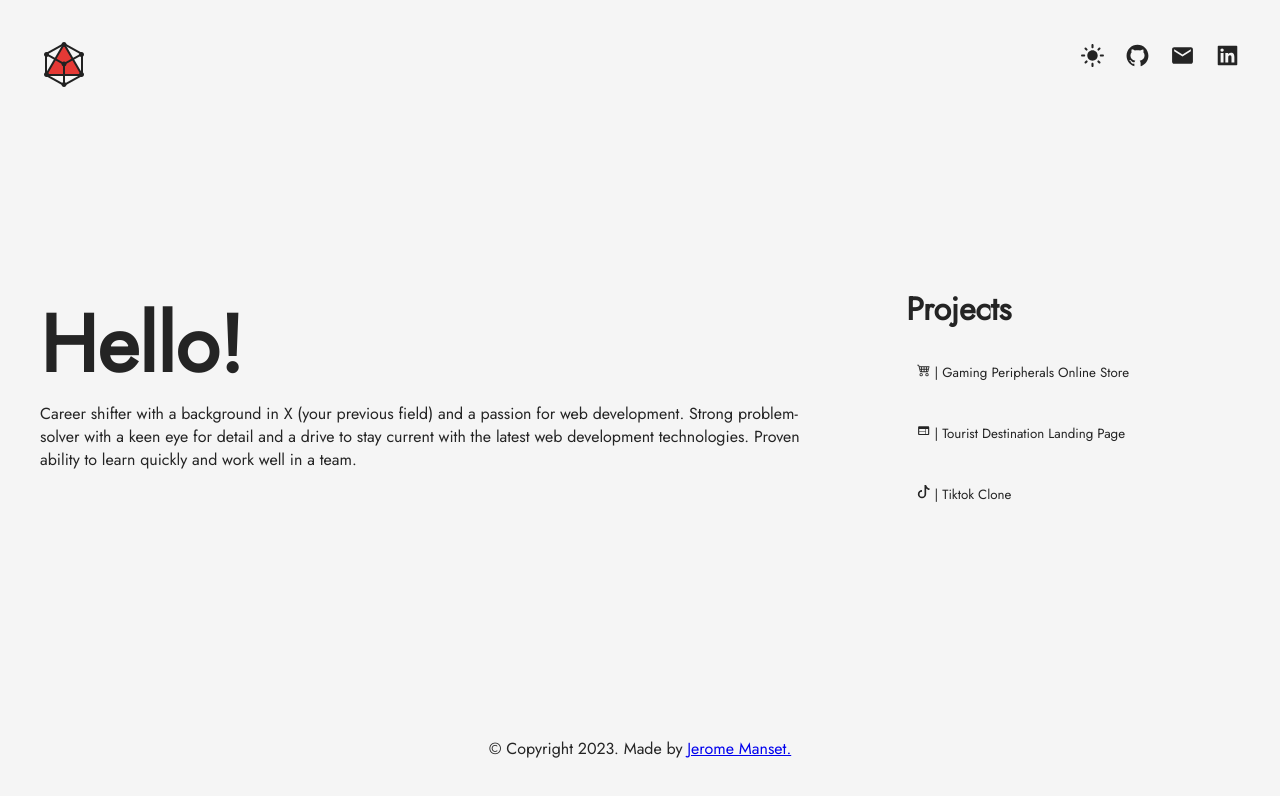
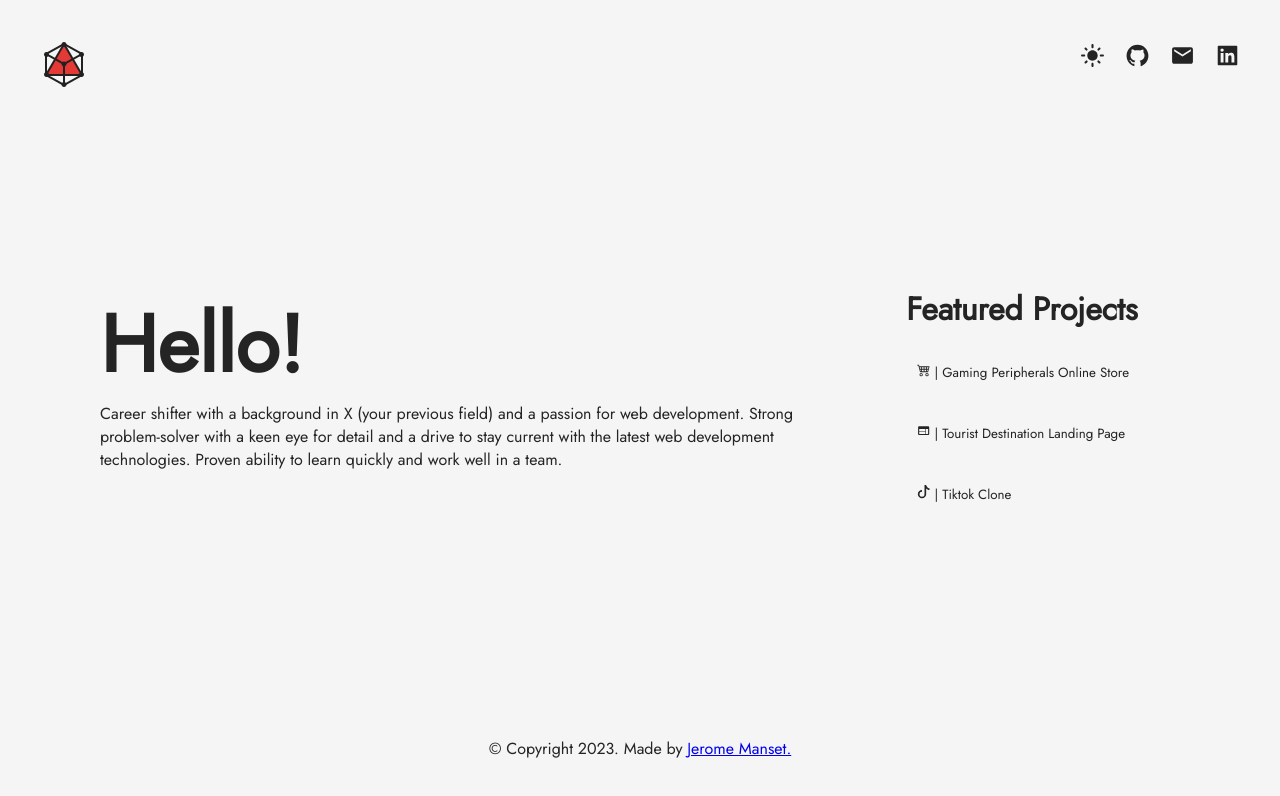
Before and after one commit to kujerocoding/jmanset-portfolio, a React (Vite) app: page / in a window 1280 px wide. Shown: the top 796 px of the page. Built offline with nearby package versions, Linux system fonts and the light colour scheme.

Commit message:
Add links to the icons

```diff
--- a/src/App.css
+++ b/src/App.css
@@ -157,6 +157,7 @@ main{
 
     .hello-container{
         padding-right: 100px;
+
     }
 
 }
@@ -168,4 +169,8 @@ main{
         max-width: 100%;
     }
 
+    .hello-container{
+        padding-left: 60px;
+    }
+
 }
--- a/src/components/Main.jsx
+++ b/src/components/Main.jsx
@@ -56,7 +56,7 @@ const Main = () => {
     </div>
     {/* <div className='spacer'></div> */}
     <div className='project-container'>
-        <h2 className='project-title'>Projects</h2>
+        <h2 className='project-title'>Featured Projects</h2>
         <ul className='project-lists'>
             <li><button name="atv" className='project-btn' onClick={handleClick}><span><BsCart4 /> |</span> Gaming Peripherals Online Store</button></li>
             <li><button name="case" className='project-btn' onClick={handleClick}><span><MdWeb /> |</span> Tourist Destination Landing Page</button></li>
--- a/src/components/NavBar.jsx
+++ b/src/components/NavBar.jsx
@@ -11,9 +11,9 @@ const NavBar = (props) => {
     <nav>
       <ul className='nav-lists'>
         <li><a>{mode}</a></li>
-        <li><a href=""><AiFillGithub className='icons' /></a></li>
+        <li><a href="https://github.com/kujerocoding" target="_blank"><AiFillGithub className='icons' /></a></li>
         <li><a href=""><MdEmail className='icons'/></a></li>
-        <li><a href=""><AiFillLinkedin className='icons'/></a></li>
+        <li><a href="https://www.linkedin.com/in/jeromemanset22" target="_blank"><AiFillLinkedin className='icons'/></a></li>
       </ul>
     </nav>
   )
```
